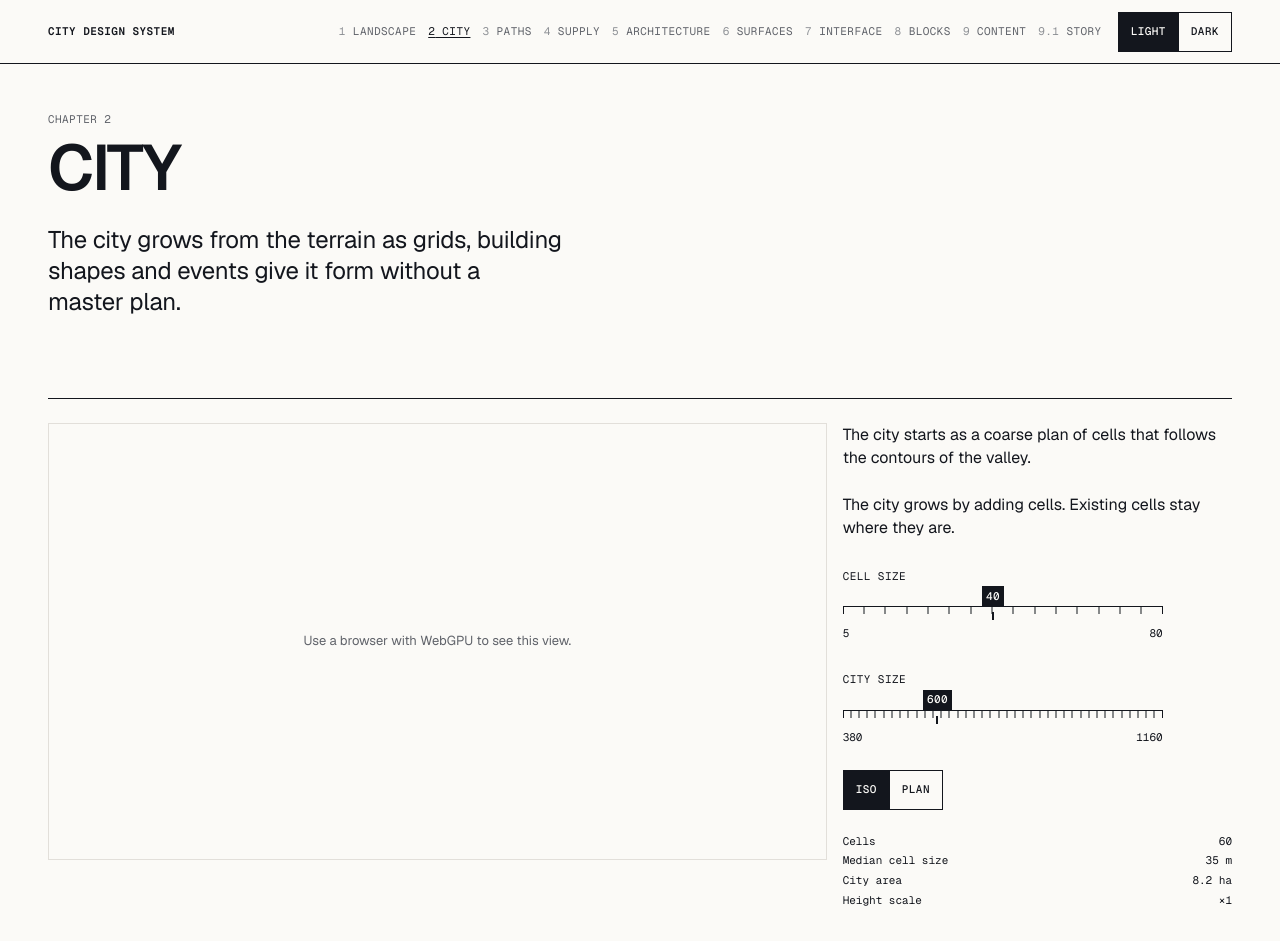
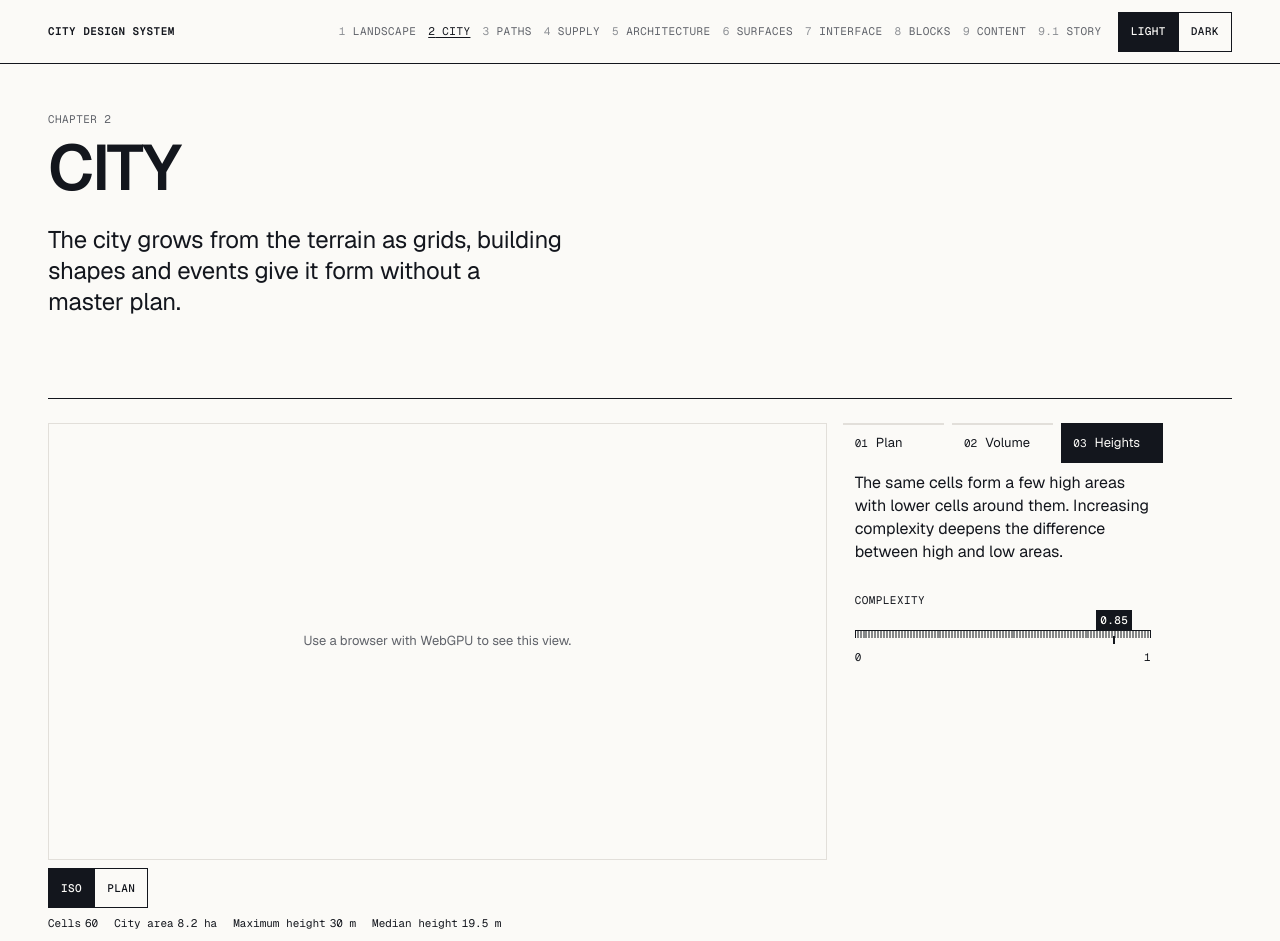
Before and after one commit to dweigend/city-design-system, a SvelteKit app: page /city in a window 1280 px wide. Shown: the top 941 px of the page. Built offline with nearby package versions, Linux system fonts and the light colour scheme.

Commit message:
Show the city plan and volume in three steps

```diff
--- a/src/app.css
+++ b/src/app.css
@@ -213,6 +213,11 @@
 		gap: var(--space-4);
 	}
 	.grid-aside { grid-template-columns: minmax(0, 2fr) minmax(0, 1fr); align-items: start; }
+	.city-stage { display: grid; justify-items: start; gap: var(--space-2); min-inline-size: 0; }
+	.city-stage > .frame { inline-size: 100%; }
+	.city-measurements { margin: 0; }
+	.city-measurements > div { display: flex; gap: var(--space-1); }
+	.city-measurements dd { margin: 0; }
 	.frame { display: grid; place-items: center; aspect-ratio: 16 / 9; overflow: clip; }
 	.frame, .panel { border: var(--hair) solid var(--line); }
 	.frame > :is(img, canvas) { inline-size: 100%; block-size: 100%; object-fit: contain; }
--- a/src/routes/city/+page.svelte
+++ b/src/routes/city/+page.svelte
@@ -7,34 +7,35 @@
 	import { page } from '$app/state';
 	import { required } from '../../lib/core/invariant';
 	import { resolveParams } from '../../lib/core/params';
-	import { terrainGridParams } from '../../lib/domain/terrain-grid';
+	import { cityVolumeParams } from '../../lib/domain/city-volume';
+	import { projectCityVolume } from '../../lib/scene/city-volume-projection';
+	import type { View } from '../../lib/scene/stage';
 	import { StageView } from '../../lib/scene/stage-view';
-	import type { View } from '../../lib/scene/stage';
+	import { terrainGridProjection } from '../../lib/scene/terrain-grid-projection';
 	import { projectValleyWindow } from '../../lib/scene/valley-projection';
-	import { terrainGridProjection } from '../../lib/scene/terrain-grid-projection';
-	import {
-		citySiteParams,
-		cityWindow,
-		createCitySite,
-		readCityGrid
-	} from '../../lib/world/city-site';
 	import { Slider } from '../../lib/ui/slider';
+	import { Tabs } from '../../lib/ui/tabs';
 	import { ToggleGroup } from '../../lib/ui/toggle-group';
+	import { citySiteParams, createCityPlan, createCitySite } from '../../lib/world/city-site';
 	import ChapterHeader from '../ChapterHeader.svelte';
 	import { chapterAt } from '../chapters';
 
 	const chapter = chapterAt('/city');
 	const city = createCitySite();
-
-	const cellParam = terrainGridParams.cellSize;
-	const cityParam = citySiteParams.citySize;
-	const format = new Intl.NumberFormat('en');
-	const area = new Intl.NumberFormat('en', { maximumFractionDigits: 1 });
-	const fit = { bearing: (10 * Math.PI) / 180, elevation: (51 * Math.PI) / 180, fill: 0.98 };
+	const heightsScale = `Heights ×${city.heightScale}`;
+	const format = new Intl.NumberFormat('en', { maximumFractionDigits: 2 });
+	const fit = { bearing: (10 * Math.PI) / 180, elevation: (33 * Math.PI) / 180, fill: 0.98 };
 	const views = [
 		{ value: 'iso', label: 'Iso' },
 		{ value: 'plan', label: 'Plan' }
 	];
+	const steps = [
+		{ value: '01', label: 'Plan' },
+		{ value: '02', label: 'Volume' },
+		{ value: '03', label: 'Heights' }
+	];
+	const { citySize: sizeParam } = citySiteParams;
+	const { height: heightParam, complexity: complexityParam } = cityVolumeParams;
 
 	function valueFromQuery(key: string) {
 		const raw = page.url.searchParams.get(key);
@@ -43,48 +44,83 @@
 		return Number.isFinite(value) ? value : undefined;
 	}
 
-	let cellSize = $derived(
-		resolveParams(terrainGridParams, { cellSize: valueFromQuery('cell') ?? cellParam.default })
-			.cellSize
-	);
+	function stepFromQuery() {
+		const value = page.url.searchParams.get('step');
+		return value === '01' || value === '02' ? value : '03';
+	}
+
+	let step = $derived(stepFromQuery());
+	let view = $derived<View>(page.url.searchParams.get('view') === 'plan' ? 'plan' : 'iso');
 	let citySize = $derived(
-		resolveParams(citySiteParams, { citySize: valueFromQuery('city') ?? cityParam.default })
+		resolveParams(citySiteParams, { citySize: valueFromQuery('city') ?? sizeParam.default })
 			.citySize
 	);
-	let view = $derived<View>(page.url.searchParams.get('view') === 'plan' ? 'plan' : 'iso');
-	const terrain = $derived(prepareTerrain(citySize));
-	const model = $derived(prepareGrid(citySize, cellSize, terrain));
+	const volumeInputs = $derived(
+		resolveParams(cityVolumeParams, {
+			height: valueFromQuery('height') ?? heightParam.default,
+			complexity: valueFromQuery('complexity') ?? complexityParam.default
+		})
+	);
+	let height = $derived(volumeInputs.height);
+	let complexity = $derived(volumeInputs.complexity);
+	const activeComplexity = $derived(step === '03' ? complexity : 0);
 
-	function prepareTerrain(length: number) {
-		const model = projectValleyWindow(city.valley, cityWindow(city, length), city.heightScale);
+	const plan = $derived(preparePlan(citySize));
+	const volume = $derived(prepareVolume(plan, height, activeComplexity));
+	const drawables = $derived([
+		...plan.drawables,
+		...volume.drawables.map((part) => ({ ...part, visible: step !== '01' }))
+	]);
+
+	const measurements = $derived([
+		{ label: 'Cells', value: plan.grid.cells.length, unit: '' },
+		{ label: 'City area', value: plan.areaHectares, unit: 'ha' },
+		{ label: 'Maximum height', value: step === '01' ? 0 : volume.maxHeight, unit: 'm' },
+		{ label: 'Median height', value: step === '01' ? 0 : volume.medianHeight, unit: 'm' }
+	]);
+
+	function preparePlan(length: number) {
+		const started = performance.now();
+		const plan = createCityPlan(city, length);
+		const generated = performance.now();
+		const terrain = projectValleyWindow(city.valley, plan.window, city.heightScale);
 		const ground = required(
-			model.object.parts.find(({ slot }) => slot === 'ground'),
+			terrain.object.parts.find(({ slot }) => slot === 'ground'),
 			'valley ground'
 		).shape;
 		if (ground.kind !== 'mesh') throw new Error('Expected a valley ground mesh');
+		const { footprint } = terrain.object;
+		const lines = terrainGridProjection(ground, terrain.toLocal, footprint)(plan.grid);
+		let projected: ReturnType<typeof projectCityVolume>;
+		let projectedHeights: readonly number[] = [];
+		function project(volume: ReturnType<typeof plan.readVolume>['volume']) {
+			const heights = volume.cells.map(({ height }) => height);
+			if (!projected || heights.some((height, index) => height !== projectedHeights[index])) {
+				projected = projectCityVolume(volume, lines.edgesByCellId, footprint);
+				projectedHeights = heights;
+			}
+			return projected.drawables;
+		}
 		return {
-			drawables: model.drawables,
-			project: terrainGridProjection(ground, model.toLocal, model.object.footprint)
-		};
-	}
-
-	function prepareGrid(length: number, cell: number, terrain: ReturnType<typeof prepareTerrain>) {
-		const start = performance.now();
-		const { grid, areaHectares, medianCellSize } = readCityGrid(city, length, cell);
-		const generated = performance.now();
-		const overlay = terrain.project(grid);
-		return {
-			drawables: [...terrain.drawables, ...overlay.drawables],
-			cellCount: grid.cells.length,
-			areaHectares,
-			medianCellSize,
-			generationMs: generated - start,
+			...plan,
+			project,
+			drawables: [...terrain.drawables, ...lines.drawables],
+			generationMs: generated - started,
 			projectionMs: performance.now() - generated
 		};
 	}
 
-	function selectView(value: string) {
-		view = value === 'plan' ? 'plan' : 'iso';
+	function prepareVolume(plan: ReturnType<typeof preparePlan>, height: number, complexity: number) {
+		const started = performance.now();
+		const volume = plan.readVolume({ height, complexity });
+		const generated = performance.now();
+		const drawables = plan.project(volume.volume);
+		return {
+			...volume,
+			drawables,
+			generationMs: generated - started,
+			projectionMs: performance.now() - generated
+		};
 	}
 </script>
 
@@ -95,58 +131,86 @@
 <ChapterHeader number={chapter.number} title={chapter.title} {lead} />
 
 <section
-	class="grid grid-aside city-grid"
-	aria-label="Terrain grid"
-	data-generation-ms={model.generationMs.toFixed(2)}
-	data-projection-ms={model.projectionMs.toFixed(2)}
+	class="grid grid-aside"
+	aria-label="City plan and volume"
+	data-generation-ms={(plan.generationMs + volume.generationMs).toFixed(2)}
+	data-projection-ms={(plan.projectionMs + volume.projectionMs).toFixed(2)}
+	data-volume-generation-ms={volume.generationMs.toFixed(2)}
+	data-volume-projection-ms={volume.projectionMs.toFixed(2)}
 >
+	<div class="city-stage">
 		<StageView
-		drawables={model.drawables}
+			{drawables}
 			{view}
 			display="normal"
-		label="Relief map with an irregular quadrilateral grid on the valley terrace"
+			label={step === '01'
+				? 'Coarse city plan on the valley terrace'
+				: step === '02'
+					? 'Translucent city volume of uniform height above the valley terrace'
+					: 'Translucent city volume with high and low areas on the valley terrace'}
 			landscape
 			{fit}
 		/>
+		<ToggleGroup
+			label="View"
+			items={views}
+			bind:value={() => view, (value) => (view = value === 'plan' ? 'plan' : 'iso')}
+		/>
+		<dl class="data cluster city-measurements">
+			{#each measurements as { label, value, unit } (label)}
+				<div>
+					<dt>{label}</dt>
+					<dd>
+						{format.format(value)}{#if unit}&nbsp;{unit}{/if}
+					</dd>
+				</div>
+			{/each}
+		</dl>
+		<p class="data">{heightsScale}</p>
+	</div>
+
+	<Tabs label="City steps" items={steps} bind:value={step}>
+		{#snippet panel(active)}
 			<div class="stack">
-		<div class="stack">
-			<p>The city starts as a coarse plan of cells that follows the contours of the valley.</p>
-			<p>The city grows by adding cells. Existing cells stay where they are.</p>
-		</div>
+				{#if active === '01'}
+					<p>
+						The city starts as a coarse plan of cells that follows the contours of the valley. As
+						the city grows, new cells join the plan and the existing cells stay in place.
+					</p>
 					<Slider
-			label={cellParam.label}
-			min={cellParam.min}
-			max={cellParam.max}
-			step={cellParam.step}
-			bind:value={cellSize}
-		/>
-		<Slider
-			label={cityParam.label}
-			min={cityParam.min}
-			max={cityParam.max}
-			step={cityParam.step}
+						label={sizeParam.label}
+						min={sizeParam.min}
+						max={sizeParam.max}
+						step={sizeParam.step}
 						bind:value={citySize}
 					/>
-		<ToggleGroup label="View" items={views} bind:value={() => view, selectView} />
-		<div class="stack valley-observations">
-			<dl class="data">
-				<div>
-					<dt>Cells</dt>
-					<dd>{format.format(model.cellCount)}</dd>
+				{:else if active === '02'}
+					<p>
+						Each cell rises by the same height above its ground line. The transparent hull shows the
+						cell walls and the plan beneath them. At 3 meters and above, the height limit rounds
+						down to whole storeys.
+					</p>
+					<Slider
+						label={heightParam.label}
+						min={heightParam.min}
+						max={heightParam.max}
+						step={heightParam.step}
+						bind:value={height}
+					/>
+				{:else}
+					<p>
+						The same cells form a few high areas with lower cells around them. Increasing complexity
+						deepens the difference between high and low areas.
+					</p>
+					<Slider
+						label={complexityParam.label}
+						min={complexityParam.min}
+						max={complexityParam.max}
+						step={complexityParam.step}
+						bind:value={complexity}
+					/>
+				{/if}
 			</div>
-				<div>
-					<dt>Median cell size</dt>
-					<dd>{format.format(Math.round(model.medianCellSize))}&nbsp;m</dd>
-				</div>
-				<div>
-					<dt>City area</dt>
-					<dd>{area.format(model.areaHectares)}&nbsp;ha</dd>
-				</div>
-				<div>
-					<dt>Height scale</dt>
-					<dd>×{city.heightScale}</dd>
-				</div>
-			</dl>
-		</div>
-	</div>
+		{/snippet}
+	</Tabs>
 </section>
```
Also changed, not shown: scripts/shot.ts (+8 -2 lines), 1 other file (tests, documents, lock files or other folders). Lines whose indentation alone changed are shown as unchanged.
